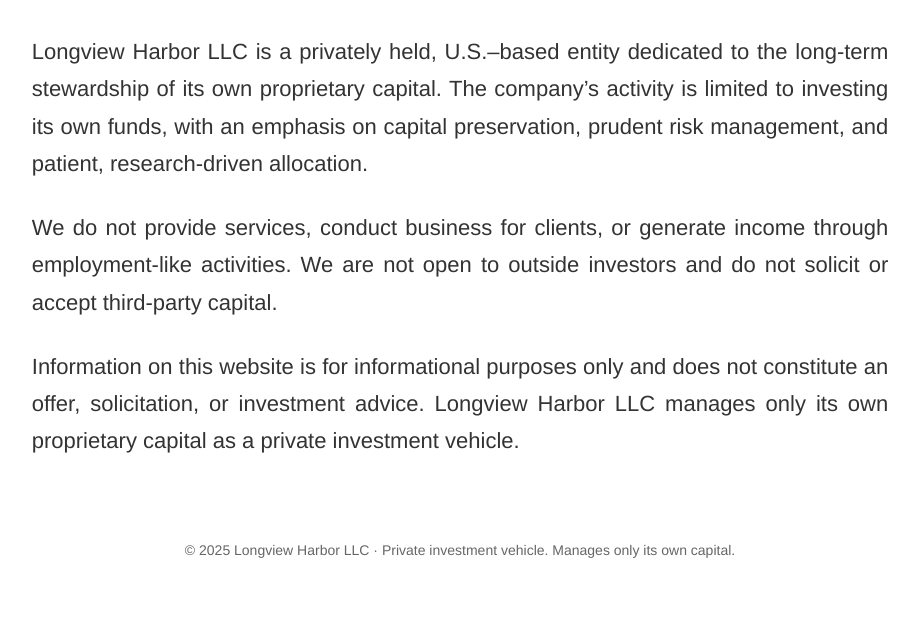
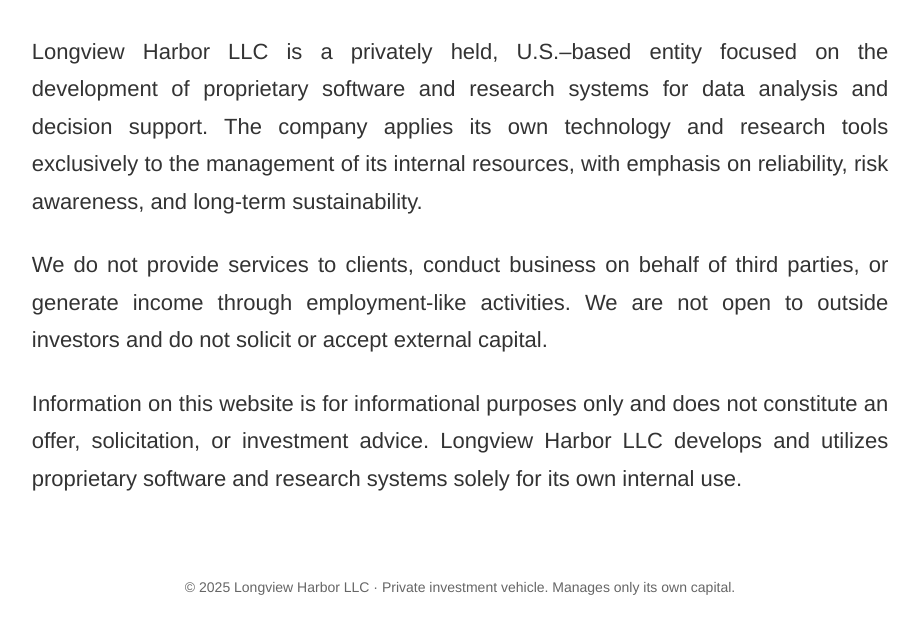
Before and after one commit to longviewharbor/longviewharbor.github.io, a plain HTML site: page index.html in a window 1280 px wide. Shown: the part 287-910 px from the top of the page, without its empty margins (180-1099 px from the left). Before the commit the page ends 873 px from the top, so only its background shows below. Drawn offline with Linux system fonts and the light colour scheme.

Commit message:
Update index.html

```diff
--- a/index.html
+++ b/index.html
@@ -29,11 +29,11 @@
     <div class="wrap">
       <img class="logo" src="logo.png" alt="Longview Harbor Logo" />
 
-      <p>Longview Harbor LLC is a privately held, U.S.–based entity dedicated to the long-term stewardship of its own proprietary capital. The company’s activity is limited to investing its own funds, with an emphasis on capital preservation, prudent risk management, and patient, research-driven allocation.</p>
+      <p>Longview Harbor LLC is a privately held, U.S.–based entity focused on the development of proprietary software and research systems for data analysis and decision support. The company applies its own technology and research tools exclusively to the management of its internal resources, with emphasis on reliability, risk awareness, and long-term sustainability.</p>
 
-      <p>We do not provide services, conduct business for clients, or generate income through employment-like activities. We are not open to outside investors and do not solicit or accept third-party capital.  </p>
+      <p>We do not provide services to clients, conduct business on behalf of third parties, or generate income through employment-like activities. We are not open to outside investors and do not solicit or accept external capital.</p>
 
-      <p>Information on this website is for informational purposes only and does not constitute an offer, solicitation, or investment advice. Longview Harbor LLC manages only its own proprietary capital as a private investment vehicle.</p>
+      <p>Information on this website is for informational purposes only and does not constitute an offer, solicitation, or investment advice. Longview Harbor LLC develops and utilizes proprietary software and research systems solely for its own internal use.</p>
     </div>
   </main>
 
```
